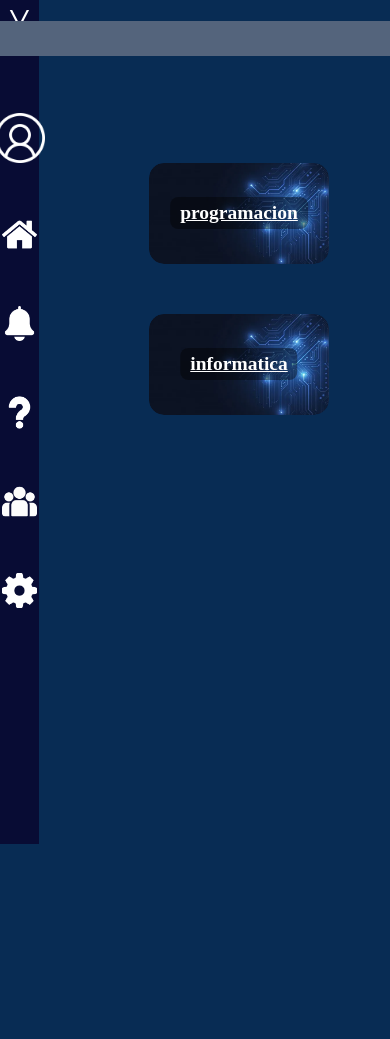
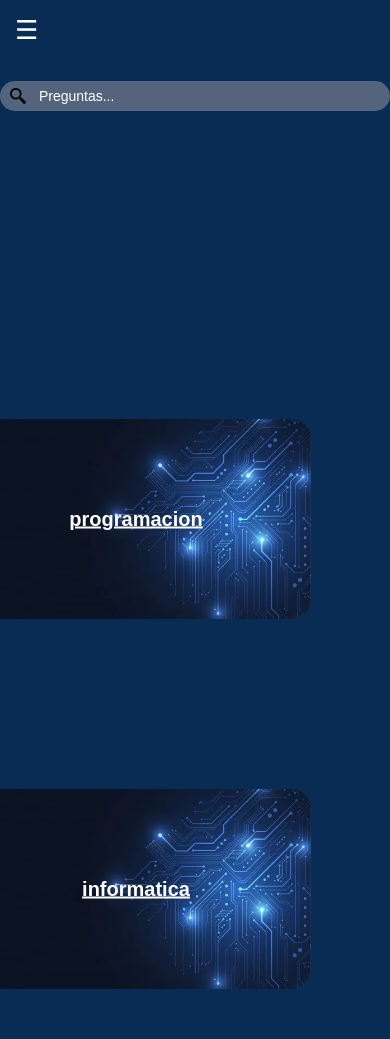
Before and after one commit to Taro2727/CET4, a Flask app: template templates/index/indexhomeoinicio.html in a window 390 px wide; the page is wider, and only the part inside the window is pictured. Before the commit the page ends 844 px from the top of that part, so only its background shows below. Run offline with Flask 3, Linux system fonts and the light colour scheme; the template is opened without the code that fills it, so the values that code supplies are empty.

Commit message:
Agregue animacion en la barra lateral.

```diff
--- a/static/css/estilohomeoinicio.css
+++ b/static/css/estilohomeoinicio.css
@@ -1,137 +1,152 @@
 * {
-  margin: 0;
-  padding: 0;
-  box-sizing: border-box;
+    margin: 0;
+    padding: 0;
+    box-sizing: border-box;
 }
 
 body {
-  background-color: #082c54;
+    background-color: #082c54;
+    font-family: sans-serif;
+    overflow-x: hidden;
 }
 
-/* empieza la bARra de busqueda  */
 ::placeholder {
-  color: #fff;
+    color: #fff;
 }
 
-.buscador {
-  background-color: #54647c;
-  width: 95vh;
-  height: 35px;
-  margin-top: 2px;
-  border-radius: 20px;
-  border: none;
-  padding: 5px 10px 5px 35px;
-}
-
-.buscador-logo {
-  display: flex;
-  align-items: center;
-  gap: 10px;
-  justify-content: center;
-}
-
-.buscador-logo2 {
-  position: relative;
-  width: 700px;
-}
-
-.logo {
-  position: absolute;
-  top: 67%;
-  left: 10px;
-  transform: translateY(-50%);
-  height: 20px;
-  width: 20px;
-  pointer-events: none;
-}
-
-/* termina */
-/* empieza costado  */
+/* ----- Barra lateral ----- */
 .elcostado {
     width: 10%;
     height: 100vh;
     background-color: #080c34;
     position: fixed;
-    top: 0;  /* Asegura que la barra lateral comience desde el tope */
-    left: 0;
-    transition: left 0.3s ease;
+    top: 0;
+    left: -10%;
+    transition: all .4s ease;
     display: flex;
     flex-direction: column;
     align-items: center;
-    padding-top: 10px;  /* Pequeño espacio opcional para separar el botón */
+    z-index: 1000;
+}
+
+.elcostado.active {
+    left: 0;
+}
+
+#toggle {
+    color: white;
+    font-size: 45px;
+    margin: 15px;
+    cursor: pointer;
+    z-index: 1100;
+    float: left;
 }
 
 #out {
-    margin-top: 0; /* Elimina margen superior */
-    margin-bottom: 20px;
-    font-size: 28px;  /* Tamaño adecuado para el icono del menú */
-    color: #fff;
+    color: white;
+    margin: 15px auto 0 100px;
     cursor: pointer;
 }
 
-
-.ordenado {
-  display: flex;
-  flex-direction: column;
-  align-items: center;
+/* Íconos de la barra lateral */
+.casa1{
+    margin-top: 50px;
+    width: 35px;
+    height: 35px;
+}
+.campana2{
+    margin-top: 50px;
+    width: 35px;
+    height: 35px;
+}
+.soporte3{
+    margin-top: 50px;
+    width: 35px;
+    height: 35px;
+}
+.grupo4{
+    margin-top: 50px;
+    width: 35px;
+    height: 35px;
+}
+.opcion5{
+    margin-top: 50px;
+    width: 35px;
+    height: 35px;
 }
 
-.usuario,
-.casa1,
-.campana2,
-.soporte3,
-.grupo4,
-.opcion5 {
-  width: 35px;
-  height: 35px;
-  margin-top: 50px;
+.usuario{
+    width: 75px;
+    height: 75px;
+    margin-top: 50px;
 }
 
-.usuario {
-  width: 50px;
-  height: 50px;
+/* ----- Buscador con logo ----- */
+.header {
+    width: 100%;
+    display: flex;
+    justify-content: center;
+    padding: 20px 0;
+    margin-left: 0;
 }
 
-/* Línea separadora vertical */
-.separador-lateral {
-  position: fixed;
-  left: 10%;
-  top: 0;
-  width: 1px;
-  height: 100vh;
-  background-color: #444;
+.buscador-logo {
+    display: flex;
+    justify-content: center;
+    width: 100%;
 }
-.ordenado{
-    display: flex;
-    flex-direction: column; /*Esta hermosa linea de codigo hace que los elemntos se alineen verticalmente*/
-    align-items: center; /*Estp hace que se alieen al centro*/
+
+.buscador-logo2 {
+    position: relative;
+    width: 100%;
+    max-width: 700px;
 }
-/* Fin de la barra lateral */
 
-/* comienza los bloques de las materias */
+.buscador {
+    width: 100%;
+    height: 35px;
+    background-color: #54647c;
+    border: none;
+    border-radius: 20px;
+    padding: 5px 10px 5px 35px;
+    color: white;
+}
+
+.logo {
+    position: absolute;
+    top: 50%;
+    left: 10px;
+    transform: translateY(-50%);
+    height: 20px;
+    width: 20px;
+    pointer-events: none;
+}
+
+/* ----- Contenido principal ----- */
 .cuerpo1 {
-    margin-left: 88px;  /* Mantiene margen para que no pise el sidebar */
-    padding: 10%;/*en este  caso lo uso para separarlo de la barra de busqueda*/
-    display: flex;
-    justify-content: center; /* Centra horizontalmente */
-    align-items: center;
-    flex-wrap: wrap;  /* Permite que bajen en pantallas chicas */
-    gap: 50px;  /* Separación entre los bloques */
+    display: grid;
+    grid-template-columns: repeat(3, 250px); /* 3 columnas fijas */
+    justify-content: left; /* Centra el grid */
+    gap: 170px;
+    padding-top: 100px;
+    left: -10%;
+    position: relative;
+
+
 }
 
 .bloque-superpuesto {
     position: relative;
-    width: 400px;  /* Tamaño más grande */
+    width: 350px;
     height: 200px;
-    border-radius: 15px;
-    overflow: hidden;
 }
 
 .bloque-superpuesto img {
-    width: 100%;
-    height: 100%;
-    object-fit: cover;  /* Imagen cubre sin deformarse */
-    border-radius: 15px;
+    width: 350px;
+    height: 200px;
+    object-fit: cover;
+    margin-right: 50px;
+    border-radius: 20px;
 }
 
 .texto-superpuesto {
@@ -139,25 +154,74 @@ body {
     top: 50%;
     left: 50%;
     transform: translate(-50%, -50%);
-    color: #fff;
+    color: white;
     font-weight: bold;
-    font-size: clamp(18px, 3vw, 32px);  /* Tamaño de texto responsivo */
-    background: rgba(0, 0, 0, 0.4);  /* Fondo para que el texto se vea mejor */
-    padding: 5px 10px;
-    border-radius: 8px;
+    font-size: 30px;
     text-align: center;
-    white-space: nowrap;
+    pointer-events: none;
 }
 
-/* Responsivo solo para los bloques */
-@media (max-width: 768px) {
-    .bloque-superpuesto {
-        width: 80%;  /* Que ocupe más ancho en pantallas chicas */
-        height: auto;
-        aspect-ratio: 16/9;  /* Mantiene forma de rectángulo */
+/* ----- Footer vacío ----- */
+.footer {
+    height: 50px;
+}
+
+/* ----- Media Queries ----- */
+
+/* Tablets y laptops pequeñas */
+@media (max-width: 1024px) {
+    .elcostado {
+        width: 60%;
+        left: -60%;
+    }
+    .header, .cuerpo1 {
+        margin-left: 0;
+
     }
 
+    .cuerpo1 {
+        grid-template-columns: repeat(2, 250px); /* 2 por fila en tablet */
+        margin-left: 0;
+    }
+
+    .usuario, .ordenado img {
+        width: 40px;
+        height: 40px;
+        margin-top: 30px;
+    }
+    .logo {
+        width: 18px;
+        height: 18px;
+    }
     .texto-superpuesto {
-        font-size: clamp(16px, 5vw, 28px);
+        font-size: 28px;
     }
 }
+@media (max-width: 600px) {
+    .elcostado {
+        width: 80%;
+        left: -80%;
+    }
+    .cuerpo1 {
+        grid-template-columns: 350px;
+    }
+    .buscador {
+        height: 30px;
+        font-size: 14px;
+    }
+    .logo {
+        width: 16px;
+        height: 16px;
+    }
+    .usuario, .ordenado img {
+        width: 30px;
+        height: 30px;
+        margin-top: 20px;
+    }
+    .texto-superpuesto {
+        font-size: 20px;
+    }
+    #toggle {
+        font-size: 26px;
+    }
+}
--- /dev/null
+++ b/static/js/barralateral.js
@@ -0,0 +1,14 @@
+const toggle = document.querySelector('#toggle');
+const elcostado = document.querySelector('.elcostado');
+const out = document.querySelector('#out');
+/*Abrir Barra lateral */
+toggle.addEventListener('click', () => {
+    elcostado.classList.toggle('active');
+})
+/*Fin de la funcion abrir Barra lateral */
+
+/*Cerrar Barra lateral */
+out.addEventListener('click', () => {
+    elcostado.classList.toggle('active');
+})
+/*Fin de la funcion Cerrar barra lateral*/
--- a/templates/index/indexhomeoinicio.html
+++ b/templates/index/indexhomeoinicio.html
@@ -47,6 +47,7 @@
     <div class="footer">
     </div>
     <script src="/static/js/comentarios.js"></script>
+    <script src="/static/js/barralateral.js"></script>
 
 </body>
 </html>
```
